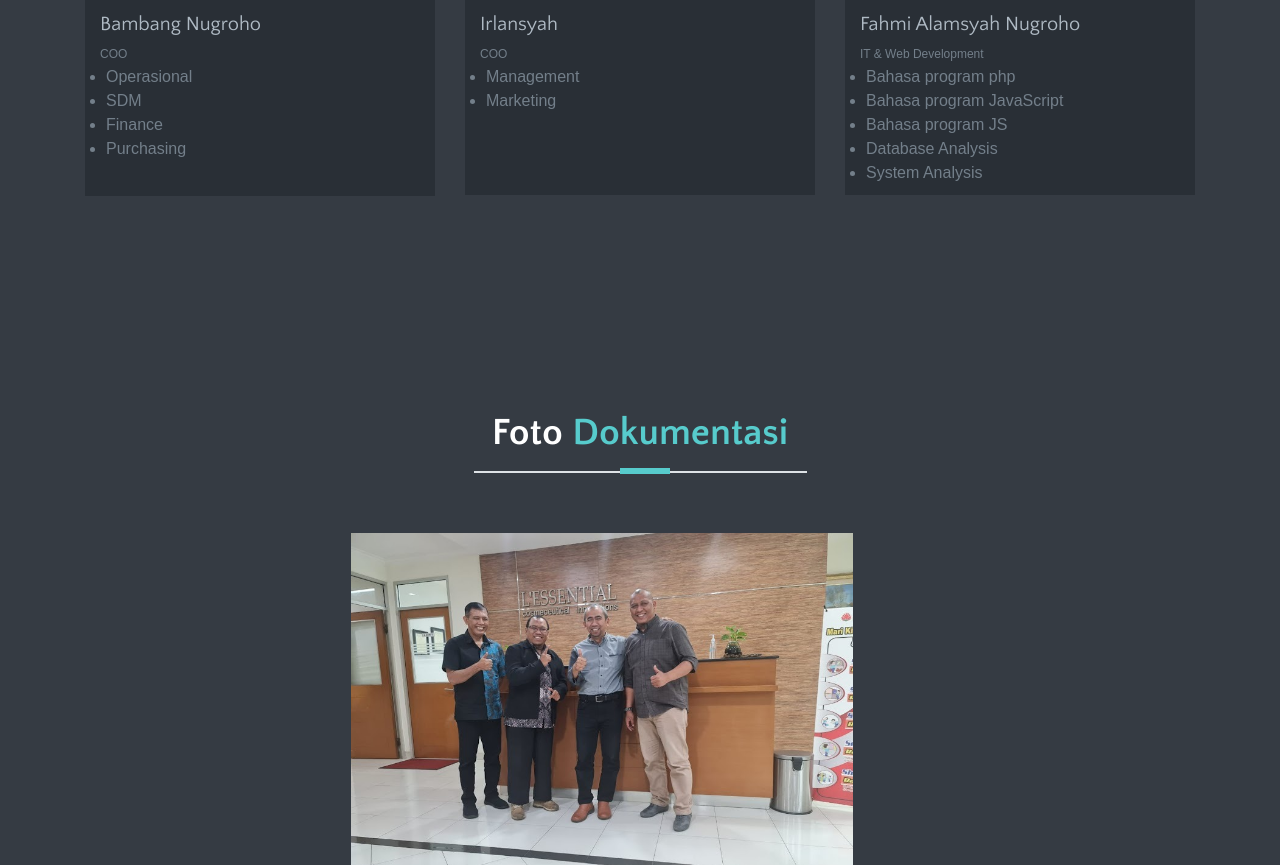
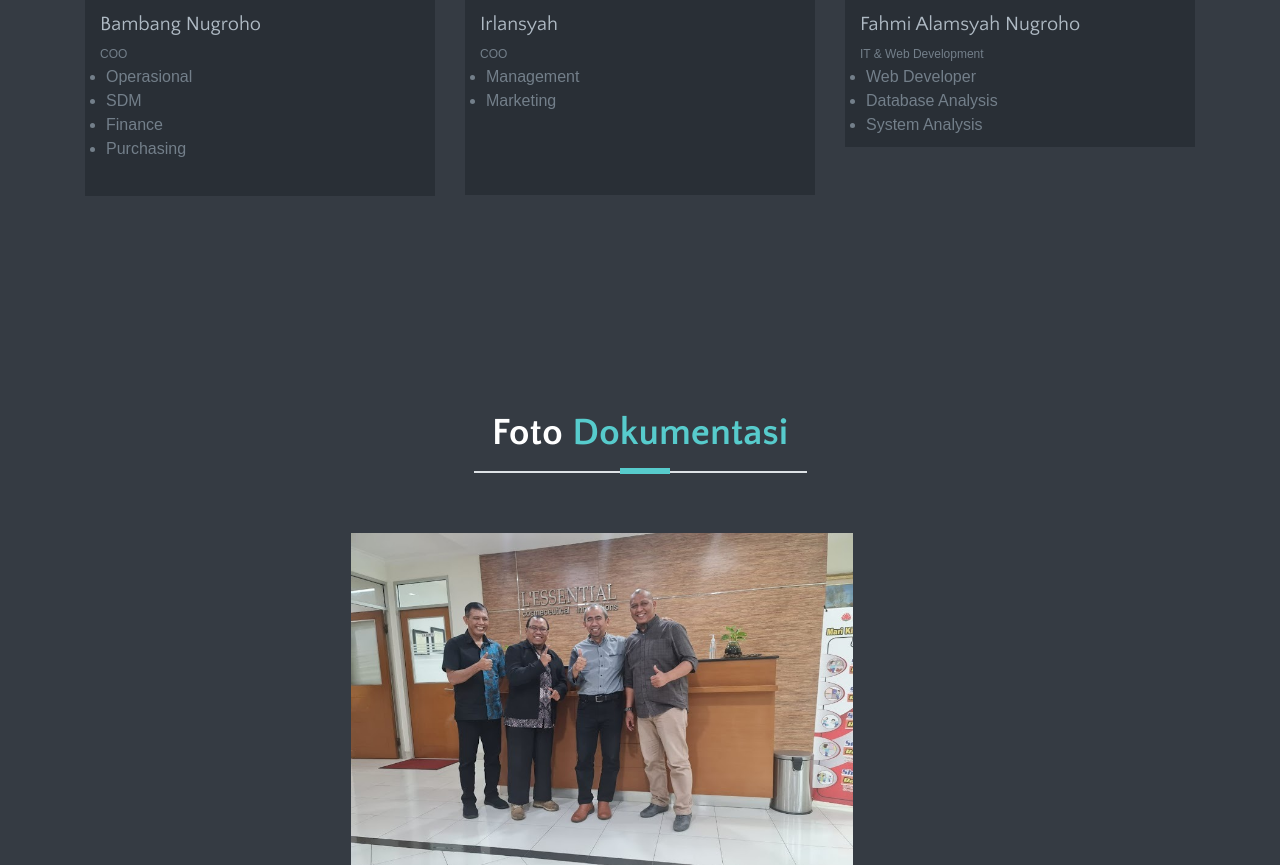
Before and after one commit to PT-Baron-Multi-Niaga/Company_Profile, a plain HTML site: page index.html in a window 1280 px wide. Shown: the part 4724-5589 px from the top of the page. Drawn offline with Linux system fonts and the light colour scheme; some packages are replaced by stand-ins of ours; files whose address does not match are found by name; a web font is replaced by a local one.

Commit message:
commit 32

```diff
--- a/index.html
+++ b/index.html
@@ -497,9 +497,7 @@ Start Our Team
 						<h4 class="h5">Fahmi Alamsyah Nugroho</h4>
 						<span>IT & Web Development</span>
 						<ul style="margin-left: 6px;">
-							<li type="disc">Bahasa program php</li>
-							<li type="disc">Bahasa program JavaScript</li>
-							<li type="disc">Bahasa program JS</li>
+							<li type="disc">Web Developer</li>
 							<li type="disc">Database Analysis</li>
 							<li type="disc">System Analysis</li>
 						</ul>
```
